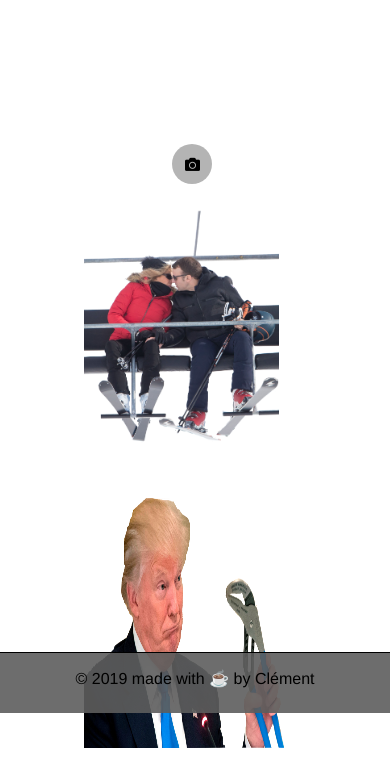
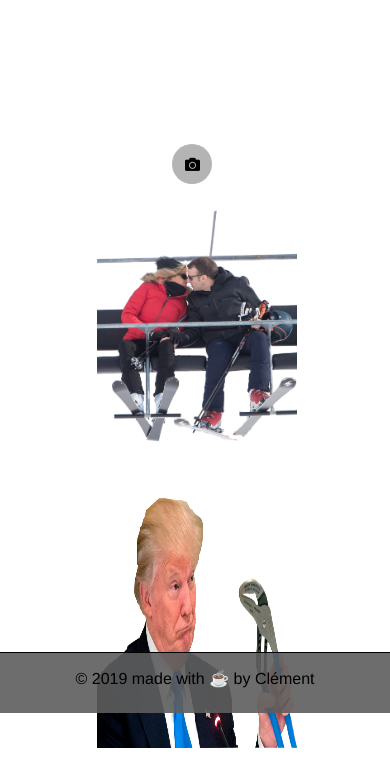
Before and after one commit to cfoltran/Camagru, a PHP site: page /?url=camagru in a window 390 px wide. Shown: the part 131-911 px from the top of the page. Run offline with PHP 8.4, Linux system fonts and the light colour scheme; the visitor is signed in with stand-in values (Sample User, id 1); data that the repository does not hold is empty; some libraries are stand-ins or nearby versions.

Commit message:
update style of camagru responsive

```diff
--- a/app/views/css/stylesheet.css
+++ b/app/views/css/stylesheet.css
@@ -187,6 +187,11 @@ footer {
     display: block;
     width: 100%;
   }
+
+  #cam-filters img {
+    position: relative;
+    width: 100%;
+  }
 }
 
 #video {
@@ -222,7 +227,6 @@ footer {
 }
 
 [type=radio] {
-  position: absolute;
   opacity: 0;
   width: 0;
   height: 0;
@@ -238,6 +242,7 @@ footer {
 }
 
 #cam-filters img {
+  margin: auto;
   max-width: 200px;
   height: 250px;
   margin: 20px;
```
